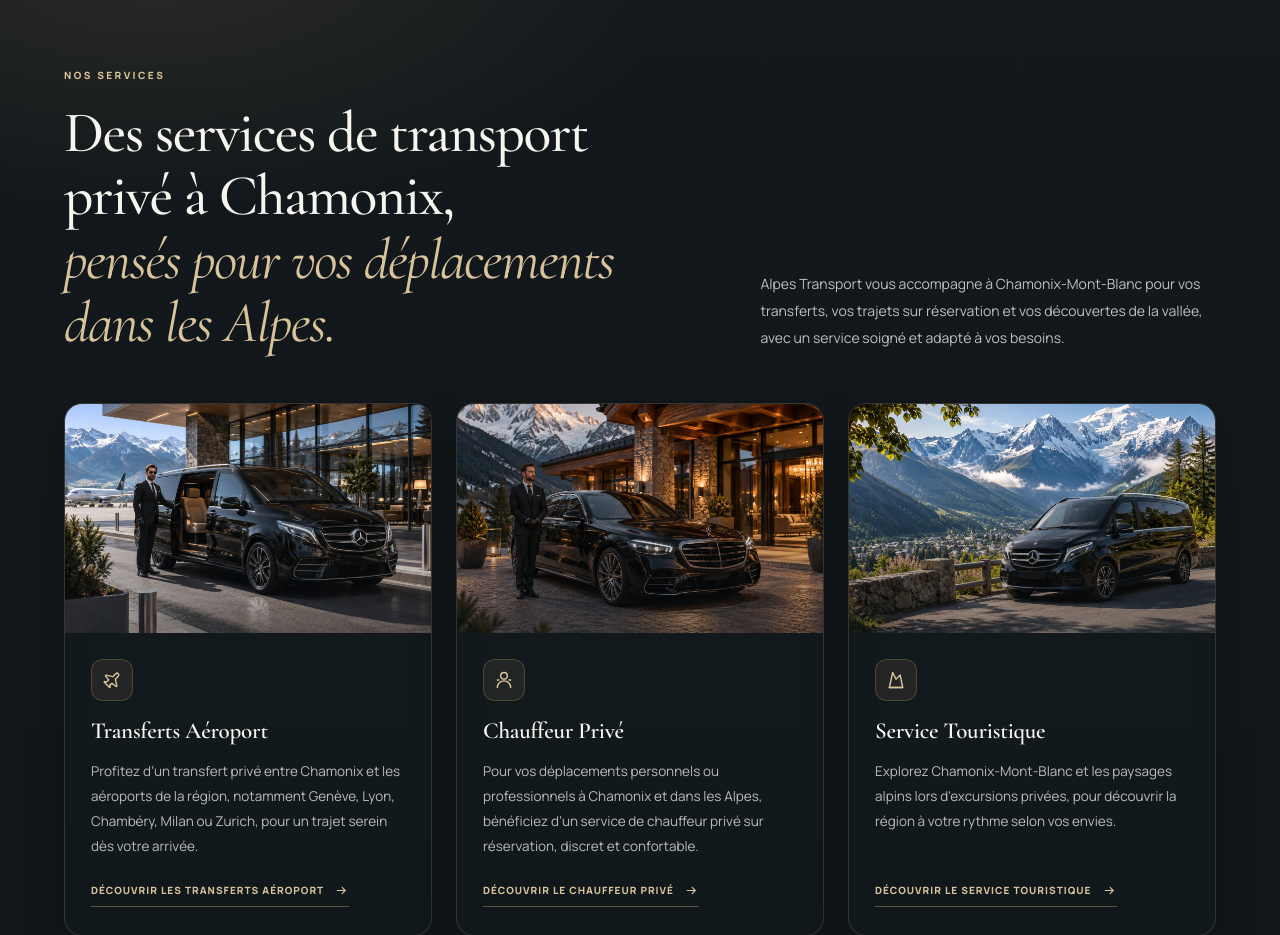
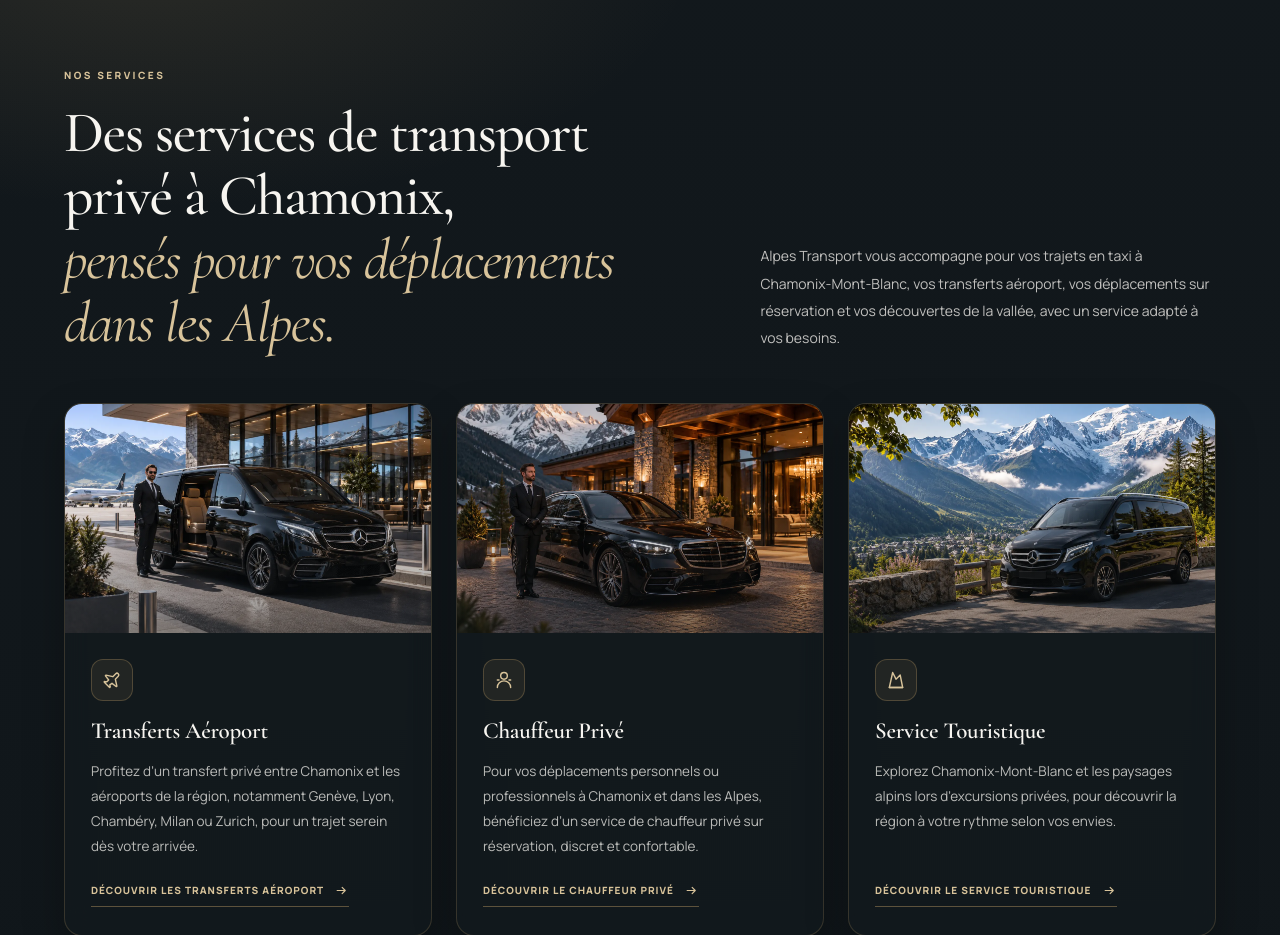
Before and after one commit to hudson661523-afk/Alpes, a PHP site: page / in a window 1280 px wide. Shown: the part 3307-4242 px from the top of the page. Run offline with PHP 8.4, Linux system fonts and the light colour scheme; some libraries are stand-ins or nearby versions.

Commit message:
Optimize homepage meta title, description and primary keyword copy

```diff
--- a/index.php
+++ b/index.php
@@ -26,7 +26,7 @@ $config = site_config();
                         <span class="section-kicker">NOS SERVICES</span>
                         <h2 id="services-title">Des services de transport privé à Chamonix,<br><em>pensés pour vos déplacements dans les Alpes.</em></h2>
                     </div>
-                    <p>Alpes Transport vous accompagne à Chamonix-Mont-Blanc pour vos transferts, vos trajets sur réservation et vos découvertes de la vallée, avec un service soigné et adapté à vos besoins.</p>
+                    <p>Alpes Transport vous accompagne pour vos trajets en taxi à Chamonix-Mont-Blanc, vos transferts aéroport, vos déplacements sur réservation et vos découvertes de la vallée, avec un service adapté à vos besoins.</p>
                 </div>
 
                 <div class="services-grid">
@@ -129,7 +129,7 @@ $config = site_config();
                         <span class="section-kicker">POURQUOI NOUS CHOISIR</span>
                         <h2 id="pourquoi-nous-title">Pourquoi choisir Alpes Transport à Chamonix&nbsp;?</h2>
                     </div>
-                    <p>À Chamonix-Mont-Blanc, Alpes Transport organise vos déplacements privés sur réservation, avec une attention portée au confort de votre trajet et à vos besoins de voyage dans les Alpes.</p>
+                    <p>Pour vos déplacements en taxi à Chamonix, Alpes Transport vous propose un service sur réservation, adapté à vos besoins et à vos trajets dans les Alpes.</p>
                 </div>
 
                 <div class="why-choose-grid">
@@ -138,7 +138,7 @@ $config = site_config();
                             <svg viewBox="0 0 24 24" focusable="false"><path d="M20 21a8 8 0 0 0-16 0"/><circle cx="12" cy="7" r="4"/></svg>
                         </span>
                         <h3>Transport privé sur réservation</h3>
-                        <p>Profitez d’un service de transport privé à Chamonix-Mont-Blanc pour vos trajets personnels ou professionnels, organisé sur réservation selon votre programme.</p>
+                        <p>Profitez d’un service de taxi et de transport privé à Chamonix-Mont-Blanc pour vos trajets personnels ou professionnels, organisé sur réservation selon votre programme.</p>
                     </article>
 
                     <article class="why-card">
--- a/lib/config.php
+++ b/lib/config.php
@@ -5,8 +5,8 @@
  */
 return [
     'site_name'        => 'Alpes Transport',
-    'page_title'       => 'Taxi Chamonix | Chauffeur privé & transfert aéroport – Alpes Transport',
-    'page_description' => 'Taxi à Chamonix-Mont-Blanc : Alpes Transport organise vos transferts aéroport, trajets avec chauffeur privé et déplacements sur réservation dans les Alpes, en France, Suisse et Italie.',
+    'page_title'       => 'Taxi Chamonix | Chauffeur privé – Alpes Transport',
+    'page_description' => 'Taxi Chamonix : Alpes Transport propose des transferts aéroport et des trajets avec chauffeur privé sur réservation en France, Suisse et Italie.',
 
     'phone'      => '+33 (0)6 73 54 98 05',
     'phone_href' => 'tel:+33673549805',
```
